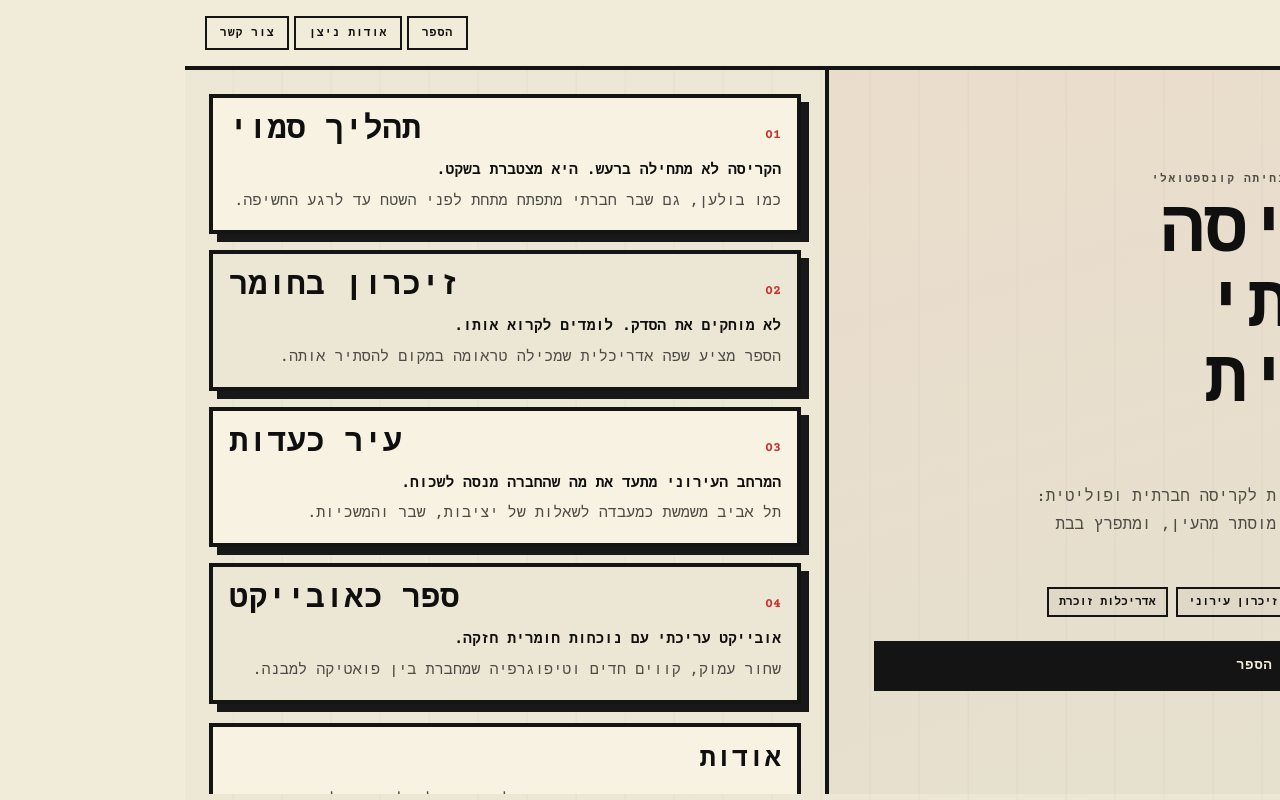
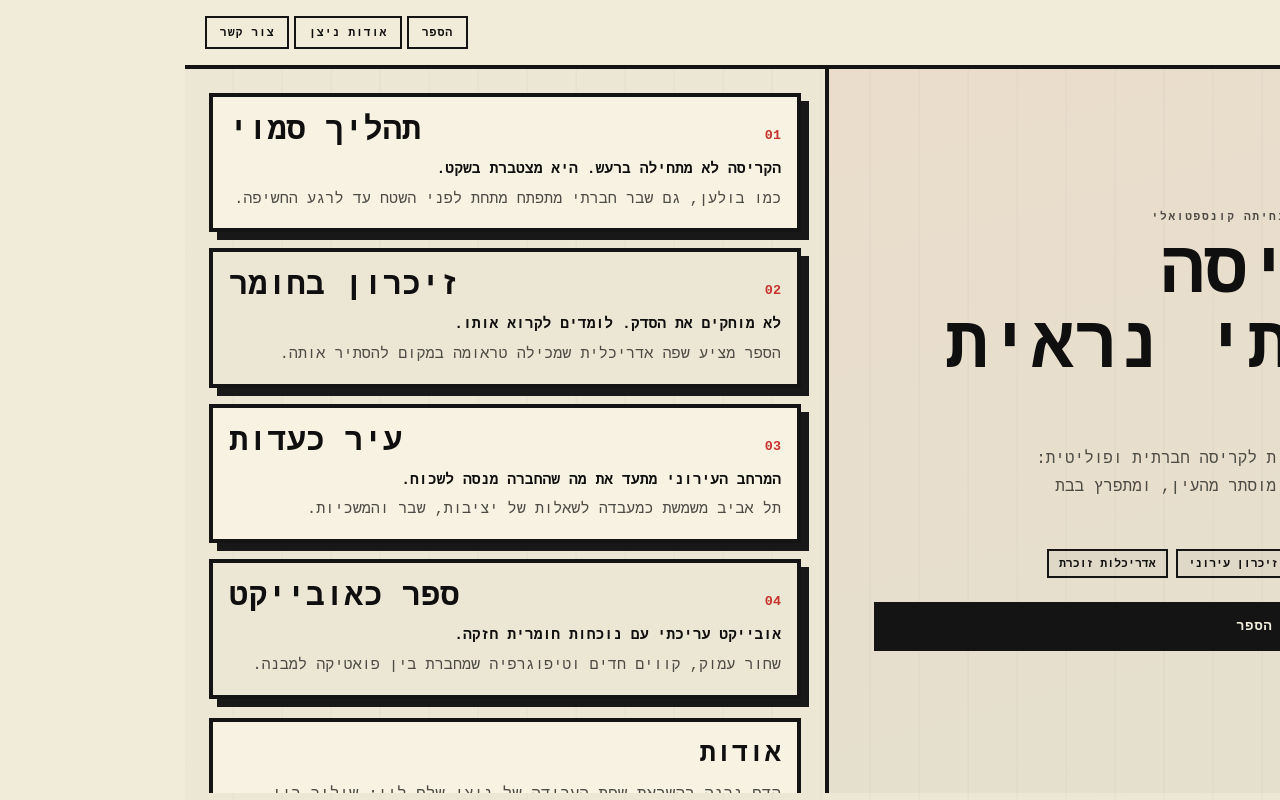
Before and after one commit to omerlevyk/langingpage, a React (Vite) app: page / in a window 1280 px wide. Built offline with nearby package versions, Linux system fonts and the light colour scheme.

Commit message:
courier new

```diff
--- a/src/styles.css
+++ b/src/styles.css
@@ -1,5 +1,3 @@
-@import url('https://fonts.googleapis.com/css2?family=Courier+Prime:wght@400;700&display=swap');
-
 :root {
   --paper: #f1ecd9;
   --ink: #0f0f0f;
@@ -28,7 +26,7 @@ html {
 body {
   background: var(--paper);
   color: var(--ink);
-  font-family: 'Courier Prime', monospace;
+  font-family: 'Courier New', Courier, monospace;
 }
 
 a {
@@ -59,7 +57,7 @@ a {
 
 .logo-mark {
   text-decoration: none;
-  font-family: 'Courier Prime', monospace;
+  font-family: 'Courier New', Courier, monospace;
   font-size: clamp(1rem, 2vw, 1.2rem);
   letter-spacing: 0.02em;
 }
@@ -109,7 +107,7 @@ a {
 
 .hero-title {
   margin: 0.8rem 0 0;
-  font-family: 'Courier Prime', monospace;
+  font-family: 'Courier New', Courier, monospace;
   font-size: clamp(2rem, 8vw, 4.5rem);
   line-height: 1.04;
   max-width: 11ch;
@@ -193,7 +191,7 @@ a {
 .book-card h2 {
   margin: 0;
   font-size: clamp(1.3rem, 3.4vw, 2rem);
-  font-family: 'Courier Prime', monospace;
+  font-family: 'Courier New', Courier, monospace;
   line-height: 1.1;
 }
 
@@ -228,7 +226,7 @@ a {
 .about-block h3,
 .contact-block h3 {
   margin: 0;
-  font-family: 'Courier Prime', monospace;
+  font-family: 'Courier New', Courier, monospace;
   font-size: clamp(1.2rem, 3vw, 1.7rem);
 }
 
```
